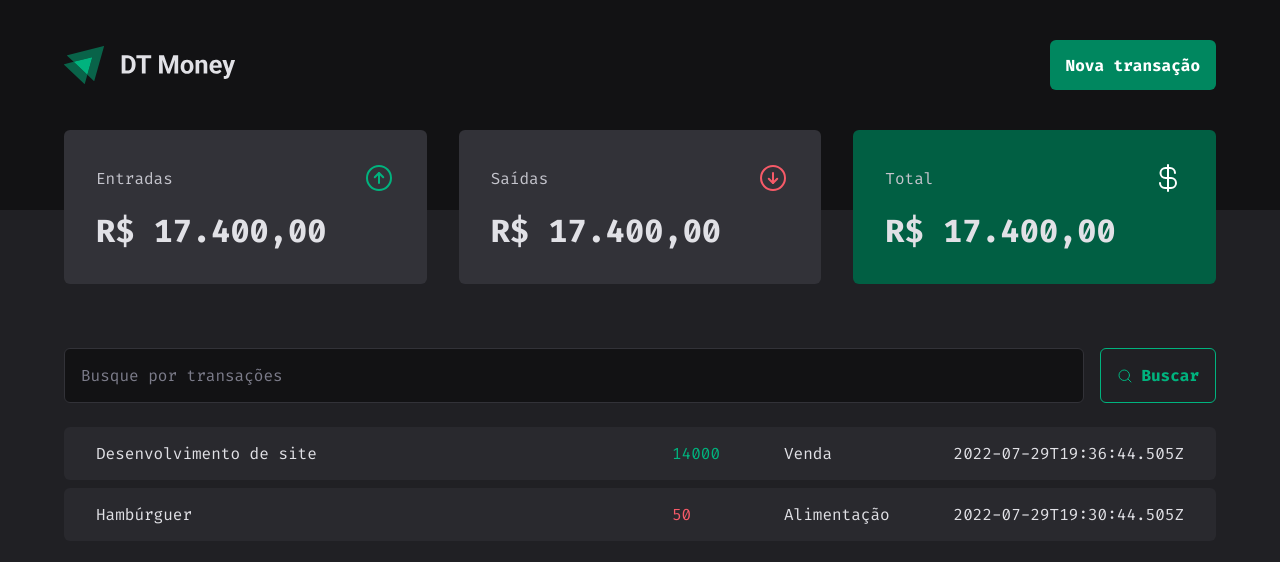
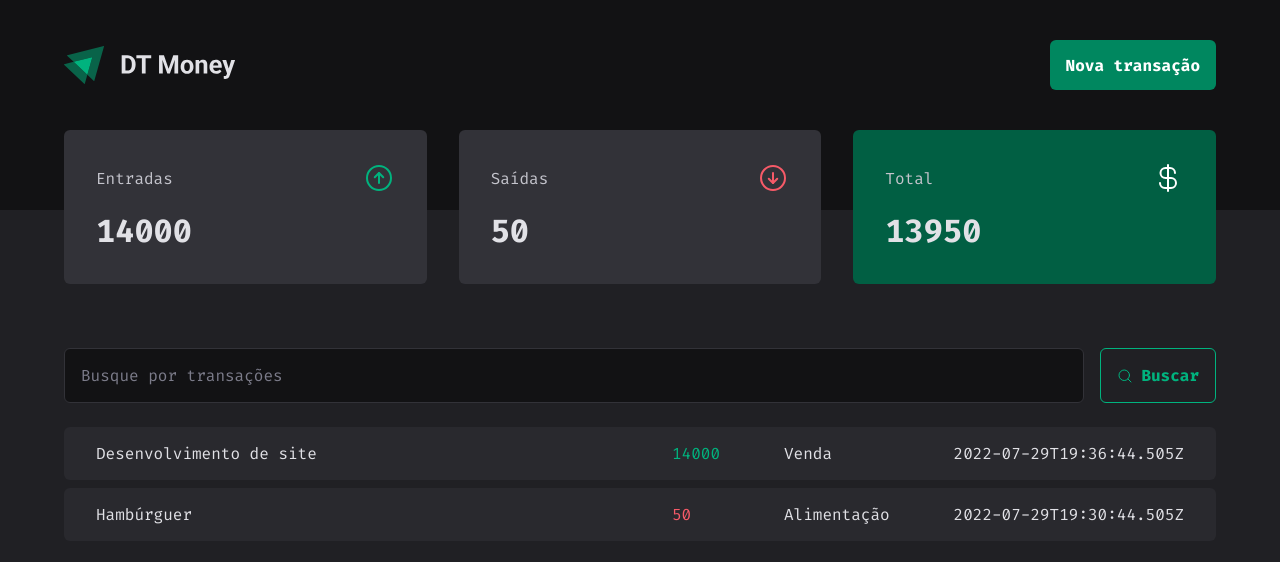
Before and after one commit to jrbytes/03-dt-money, a React (Vite) app: page / in a window 1280 px wide. Shown: the top 562 px of the page. Built offline with nearby package versions, Linux system fonts and the light colour scheme; data requests are answered from the project's data file.

Commit message:
calculando resumo de transacoes

```diff
--- a/src/components/Summary/index.tsx
+++ b/src/components/Summary/index.tsx
@@ -1,7 +1,30 @@
 import { ArrowCircleDown, ArrowCircleUp, CurrencyDollar } from 'phosphor-react'
+import { useContext } from 'react'
+import { TransactionsContext } from '../../contexts/TransactionsContext'
 import * as S from './styles'
 
 export function Summary() {
+  const { transactions } = useContext(TransactionsContext)
+
+  const summary = transactions.reduce(
+    (acc, transaction) => {
+      if (transaction.type === 'income') {
+        acc.income += transaction.price
+        acc.total += transaction.price
+      } else {
+        acc.outcome += transaction.price
+        acc.total -= transaction.price
+      }
+
+      return acc
+    },
+    {
+      income: 0,
+      outcome: 0,
+      total: 0,
+    },
+  )
+
   return (
     <S.SummaryContainer>
       <S.SummaryCard>
@@ -10,7 +33,7 @@
           <ArrowCircleUp size={32} color="#00b37e" />
         </header>
 
-        <strong>R$ 17.400,00</strong>
+        <strong>{summary.income}</strong>
       </S.SummaryCard>
 
       <S.SummaryCard>
@@ -19,7 +42,7 @@
           <ArrowCircleDown size={32} color="#f75a68" />
         </header>
 
-        <strong>R$ 17.400,00</strong>
+        <strong>{summary.outcome}</strong>
       </S.SummaryCard>
 
       <S.SummaryCard variant="green">
@@ -28,7 +51,7 @@
           <CurrencyDollar size={32} color="#fff" />
         </header>
 
-        <strong>R$ 17.400,00</strong>
+        <strong>{summary.total}</strong>
       </S.SummaryCard>
     </S.SummaryContainer>
   )
```
